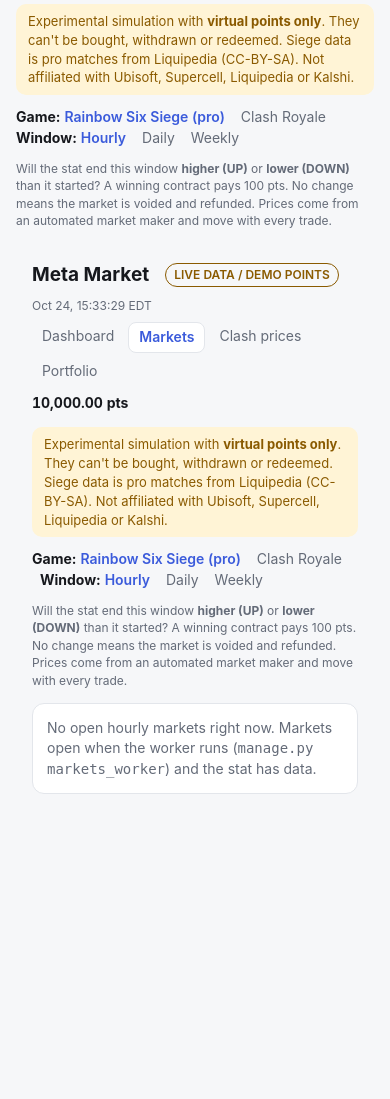
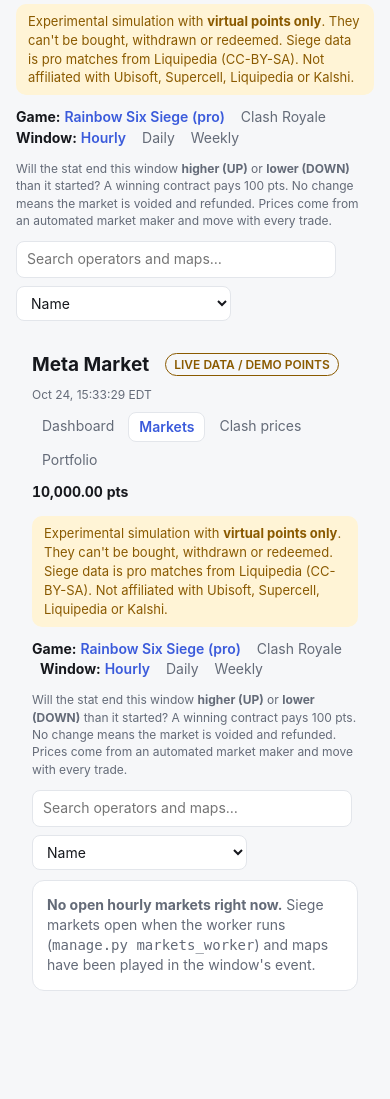
Before and after one commit to Hank1125/Trading-App, a Django app: page /markets/ in a window 390 px wide. Shown: the part 182-1281 px from the top of the page. Before the commit the page ends 976 px from the top, so only its background shows below. Run offline with Django 5.2, Linux system fonts and the light colour scheme; data comes from the database, SQL or seed files in the repository; data that the repository does not hold is empty; some libraries are stand-ins or nearby versions.

Commit message:
Polish market pages: search/sort, states, mobile, and batched tiles
- Market list: search box and sort menu (name, stat value, biggest
  move, UP price, most traders) outside the live grid, re-applied after
  each 3 s htmx refresh. Tiles carry the data they sort on.
- States: game-specific empty messages (Clash markets open after the
  :05 snapshot), a stale banner on the Clash list when prices are >2h
  old, and an empty row for the portfolio ledger.
- Trade forms disable their buttons and show "Getting a quote" /
  "Placing trade" while a request is in flight.
- Mobile: tables scroll sideways inside their panels, single-column
  grid and tighter cells under 600px.
- Speed: with all 123 Clash markets open, the list ran 4 queries per
  tile (493, ~0.45-0.87 s). _cards batches the clock lookup, the
  people-per-side counts and the Clash prices: 5 queries, ~75 ms page.
  services.py and providers.py are unchanged.

Tests: batched tiles equal per-tile lookups (Clash incl. a card with
no snapshot, Siege, real positions); list query count does not grow
with tiles; toolbar/data attributes, Clash empty+stale messages, and
disabled-while-submitting forms. Django 98/98, Siege 72/72.

Co-Authored-By: Claude Opus 5.5 <noreply@anthropic.com>

```diff
--- a/markets/templates/markets/_detail_live.html
+++ b/markets/templates/markets/_detail_live.html
@@ -37,7 +37,7 @@
 <div class="panel">Your position: <strong>{{ position.up_contracts }}</strong> UP, <strong>{{ position.down_contracts }}</strong> DOWN · net cost {{ position.net_cost_units|pts }} pts</div>
 {% endif %}
 {% if trades %}
-<div class="panel"><table><tr><th class="l">Time ({% now "T" %})</th><th class="l">Trade</th><th>Contracts</th><th>Points</th><th>UP price after</th></tr>
+<div class="panel scroll"><table><tr><th class="l">Time ({% now "T" %})</th><th class="l">Trade</th><th>Contracts</th><th>Points</th><th>UP price after</th></tr>
 {% for t in trades %}<tr><td class="l">{{ t.created_at|date:"M j H:i:s" }}</td><td class="l">{{ t.action }} {{ t.side|upper }}</td><td>{{ t.contracts }}</td><td>{{ t.units|pts }}</td><td>{{ t.up_price_after }}</td></tr>{% endfor %}
 </table></div>
 {% endif %}
--- a/markets/templates/markets/_market_grid.html
+++ b/markets/templates/markets/_market_grid.html
@@ -2,7 +2,9 @@
 {% if cards %}
 <div class="grid">
 {% for c in cards %}
-  <a class="tile" href="{% url 'markets:detail' c.m.pk %}">
+  <a class="tile" href="{% url 'markets:detail' c.m.pk %}" data-name="{{ c.m.subject|lower }}"
+     data-value="{{ c.cur_pct|default_if_none:c.start_pct|floatformat:'4u' }}" data-move="{{ c.change_pp|default_if_none:0|floatformat:'4u' }}"
+     data-up="{{ c.up_price }}" data-people="{{ c.sides.up_people|add:c.sides.down_people }}">
     <div class="t subject">
       {% if c.icon %}<img class="icon" src="{{ c.icon }}" alt="" loading="lazy" width="36" height="43">{% else %}<span class="initial" aria-hidden="true">{{ c.m.subject|slice:":1" }}</span>{% endif %}
       <span>{{ c.m.subject }} <span class="muted small">{{ c.m.get_stat_kind_display|default:c.m.stat_kind }}</span></span>
@@ -23,11 +25,18 @@
 {% endfor %}
 </div>
 {% else %}
-<p class="panel muted">No open {{ window }} markets right now. Markets open when the worker runs (<code>manage.py markets_worker</code>) and the stat has data.</p>
+<div class="panel muted">
+  <strong>No open {{ window }} markets right now.</strong>
+  {% if game == 'clash_royale' %}
+    Clash markets open a few minutes past each hour, once that hour's price snapshot is written (<code>cr_hourly</code>, run by cron at :05){% if window != 'hourly' %}. Daily and weekly markets need the snapshot at 00:00 (and Monday 00:00 for weekly){% endif %}.
+  {% else %}
+    Siege markets open when the worker runs (<code>manage.py markets_worker</code>) and maps have been played in the window's event.
+  {% endif %}
+</div>
 {% endif %}
 {% if recent %}
 <h2>Recently settled</h2>
-<div class="panel"><table>
+<div class="panel scroll"><table>
 <tr><th class="l">Market</th><th>Start</th><th>End</th><th>Result</th></tr>
 {% for m in recent %}
 <tr><td class="l"><a href="{% url 'markets:detail' m.pk %}">{{ m.title }}</a></td>
--- a/markets/templates/markets/_quote.html
+++ b/markets/templates/markets/_quote.html
@@ -1,10 +1,11 @@
 {% load markets_extras %}
 {% if error %}<span class="err">{{ error }}</span>{% else %}
-<form class="trade" hx-post="{% url 'markets:trade' market.pk %}" hx-target="#quote">
+<form class="trade" hx-post="{% url 'markets:trade' market.pk %}" hx-target="#quote" hx-disabled-elt="find button">
   {% csrf_token %}
   <input type="hidden" name="side" value="{{ side }}"><input type="hidden" name="action" value="{{ action }}">
   <input type="hidden" name="contracts" value="{{ contracts }}"><input type="hidden" name="limit" value="{{ units }}">
   <input type="hidden" name="key" value="{{ key }}">
   <span>{{ action|capfirst }} <strong>{{ contracts }} {{ side|upper }}</strong> for <strong>{{ units|pts }} pts</strong>{% if action == 'buy' %} (pays {% widthratio contracts 1 100 %} pts if {{ side|upper }} wins){% endif %}.</span>
   <button class="{{ side }}">Confirm</button>
+  <span class="htmx-indicator muted small">Placing trade…</span>
 </form>{% endif %}
--- a/markets/templates/markets/base.html
+++ b/markets/templates/markets/base.html
@@ -40,7 +40,7 @@
   th { font-size:12px; color:var(--muted); } th.l, td.l { text-align:left; }
   form.trade { display:flex; flex-wrap:wrap; gap:8px; align-items:center; }
   input, select, button { font:inherit; padding:7px 10px; border-radius:8px; border:1px solid var(--border); background:var(--panel); color:var(--text); }
-  button { cursor:pointer; font-weight:600; } button.up { background:var(--up); color:#fff; border:none; } button.down { background:var(--down); color:#fff; border:none; }
+  button { cursor:pointer; font-weight:600; } button[disabled] { opacity:.55; cursor:progress; } button.up { background:var(--up); color:#fff; border:none; } button.down { background:var(--down); color:#fff; border:none; }
   .err { color:var(--down); } .ok { color:var(--up); }
   .warn { background:var(--warn-bg); color:var(--warn); padding:8px 12px; border-radius:10px; margin-bottom:12px; font-size:13px; }
   .err-banner { background:var(--down-bg); color:var(--down); }
--- a/markets/templates/markets/detail.html
+++ b/markets/templates/markets/detail.html
@@ -11,13 +11,14 @@
 </div>
 {% if card.m.status == 'open' %}
 <div class="panel">
-  <form class="trade" hx-post="{% url 'markets:quote' card.m.pk %}" hx-target="#quote">
+  <form class="trade" hx-post="{% url 'markets:quote' card.m.pk %}" hx-target="#quote" hx-disabled-elt="find button">
     {% csrf_token %}
     <select name="action" aria-label="Buy or sell"><option value="buy">Buy</option><option value="sell">Sell</option></select>
     <input name="contracts" type="number" min="1" max="10000" value="10" aria-label="Contracts" style="width:100px">
     <span class="muted">contracts of</span>
     <button class="up" name="side" value="up">UP</button>
     <button class="down" name="side" value="down">DOWN</button>
+    <span class="htmx-indicator muted small">Getting a quote…</span>
   </form>
   <div id="quote" style="margin-top:10px"></div>
 </div>
--- a/markets/templates/markets/list.html
+++ b/markets/templates/markets/list.html
@@ -10,7 +10,46 @@
   <a href="?game={{ game }}&window=weekly" class="{% if window == 'weekly' %}on{% endif %}">Weekly</a>
 </div>
 <p class="muted small">Will the stat end this window <strong>higher (UP)</strong> or <strong>lower (DOWN)</strong> than it started? A winning contract pays 100 pts. No change means the market is voided and refunded. Prices come from an automated market maker and move with every trade.</p>
-<div hx-get="?game={{ game }}&window={{ window }}" hx-trigger="every 3s" hx-swap="innerHTML">
+{% if cr_stale_since %}<p class="warn">Stale: the latest Clash prices are for {{ cr_stale_since|date:"M j, H:i T" }}, more than 2 hours ago, so no new markets will open until the hourly job runs again.</p>{% endif %}
+<div class="toolbar">
+  <input id="q" type="search" placeholder="Search {% if game == 'clash_royale' %}cards{% else %}operators and maps{% endif %}…" autocomplete="off" aria-label="Search markets">
+  <select id="sort" aria-label="Sort markets">
+    <option value="name">Name</option>
+    <option value="value">{% if game == 'clash_royale' %}Card price{% else %}Stat value{% endif %} (high → low)</option>
+    <option value="move">Biggest move this window</option>
+    <option value="up">UP price (high → low)</option>
+    <option value="people">Most traders</option>
+  </select>
+  <span id="shown" class="muted small"></span>
+</div>
+<div id="live" hx-get="?game={{ game }}&window={{ window }}" hx-trigger="every 3s" hx-swap="innerHTML">
   {% include "markets/_market_grid.html" %}
 </div>
+<script>
+  // Search and sort tiles in the browser; re-applied after each 3 s htmx refresh so they stick.
+  (() => {
+    const q = document.getElementById('q'), sort = document.getElementById('sort'), shown = document.getElementById('shown');
+    const num = (el, k) => parseFloat(el.dataset[k]) || 0;
+    const keys = {
+      name: (a, b) => a.dataset.name.localeCompare(b.dataset.name),
+      value: (a, b) => num(b, 'value') - num(a, 'value'),
+      move: (a, b) => Math.abs(num(b, 'move')) - Math.abs(num(a, 'move')),
+      up: (a, b) => num(b, 'up') - num(a, 'up'),
+      people: (a, b) => num(b, 'people') - num(a, 'people'),
+    };
+    function apply() {
+      const grid = document.querySelector('#live .grid');
+      if (!grid) { shown.textContent = ''; return; }
+      const tiles = [...grid.children], term = q.value.trim().toLowerCase();
+      tiles.sort(keys[sort.value]).forEach(t => grid.appendChild(t));
+      let n = 0;
+      tiles.forEach(t => { t.hidden = !!term && !t.dataset.name.includes(term); n += !t.hidden; });
+      shown.textContent = term ? `${n} of ${tiles.length}` : `${tiles.length} markets`;
+    }
+    q.addEventListener('input', apply);
+    sort.addEventListener('change', apply);
+    document.body.addEventListener('htmx:afterSwap', e => { if (e.detail.target.id === 'live') apply(); });
+    apply();
+  })();
+</script>
 {% endblock %}
--- a/markets/views.py
+++ b/markets/views.py
@@ -1,11 +1,13 @@
 import uuid
+from fractions import Fraction
 
+from django.db.models import Count, Q
 from django.http import Http404, HttpResponseBadRequest
 from django.shortcuts import get_object_or_404, render
 from django.views.decorators.http import require_POST
 
-from clashroyale.models import Card, Source
-from clashroyale.views import price_summary
+from clashroyale.models import Card, CardMetricSnapshot, Source
+from clashroyale.views import price_summary, stale_since
 from markets import chart, clock, lmsr, providers, services
 from markets.models import Account, Market, Position, Trade
 
@@ -17,14 +19,21 @@ def _account(request) -> Account:
     return services.demo_account(request.session.session_key, clock.real_now())
 
 
-def _card(m: Market, now) -> dict:
-    """Everything a market tile shows: prices, live stat vs start, countdown, people on each side."""
+_UNSET = object()
+
+
+def _card(m: Market, now, mode=None, cur=_UNSET, sides=None) -> dict:
+    """Everything a market tile shows: prices, live stat vs start, countdown, people on each side.
+
+    mode, cur and sides can be passed in pre-fetched (see _cards); otherwise each is looked up here.
+    """
     state = services.state_of(m)
-    speed = clock.mode(m.game)['speed']
+    speed = (mode or clock.mode(m.game))['speed']
     demo_left = max(int((m.closes_at - now).total_seconds()), 0)
     real_left = demo_left / speed
     start_pct = 100 * m.start_numerator / m.start_denominator
-    cur = providers.value_at(m.game, m.stat_kind, m.subject, m.scope, min(now, m.closes_at))
+    if cur is _UNSET:
+        cur = providers.value_at(m.game, m.stat_kind, m.subject, m.scope, min(now, m.closes_at))
     cur_pct = cur.percent if cur else None
     return {
         'm': m,
@@ -39,9 +48,56 @@ def _card(m: Market, now) -> dict:
         'real_seconds_left': real_left,
         'deadline_ms': int((clock.real_now().timestamp() + real_left) * 1000),
         'speed': speed,
-        'sides': services.sides_summary(m),
+        'sides': sides if sides is not None else services.sides_summary(m),
         'unit': '' if m.stat_kind == 'card_price' else '%',
     }
+
+
+def _clash_prices_by(markets: list[Market], now) -> dict:
+    """providers.value_at for many open Clash card-price markets in one query per source.
+
+    Same rule as the provider: the card's latest snapshot with window_end <= as_of (here `now`, since every
+    market passed is still open). Keyed by (source, card name).
+    """
+    wanted = [m for m in markets if m.game == 'clash_royale' and m.stat_kind == 'card_price' and m.closes_at > now]
+    out = {}
+    for source in {m.scope.get('source', 'live') for m in wanted}:
+        names = [m.subject for m in wanted if m.scope.get('source', 'live') == source]
+        snaps = (
+            CardMetricSnapshot.objects.filter(card__name__in=names, source=source, window_end__lte=now)
+            .order_by('card__name', '-window_end', '-id')
+            .distinct('card__name')
+            .select_related('card')
+        )
+        for snap in snaps:
+            f = Fraction(snap.price)
+            evidence = {'card_metric_snapshot_id': snap.pk, 'price': str(snap.price), 'as_of': snap.window_end.isoformat()}
+            out[(source, snap.card.name)] = providers.StatPoint(f.numerator, f.denominator, evidence)
+    return out
+
+
+def _cards(markets, now) -> list[dict]:
+    """_card for a list of markets with the per-tile lookups batched: clock per game, people per side, Clash prices."""
+    markets = list(markets)
+    if not markets:
+        return []
+    modes = {game: clock.mode(game) for game in {m.game for m in markets}}
+    people = {
+        row['market_id']: row
+        for row in Position.objects.filter(market__in=markets)
+        .values('market_id')
+        .annotate(up=Count('id', filter=Q(up_contracts__gt=0)), down=Count('id', filter=Q(down_contracts__gt=0)))
+    }
+    prices = _clash_prices_by(markets, now)
+    cards = []
+    for m in markets:
+        p = people.get(m.pk, {})
+        sides = {'up_people': p.get('up', 0), 'down_people': p.get('down', 0),
+                 'up_contracts': int(m.q_up), 'down_contracts': int(m.q_down)}  # fmt: skip
+        key = (m.scope.get('source', 'live'), m.subject)
+        batched = m.game == 'clash_royale' and m.stat_kind == 'card_price' and m.closes_at > now
+        cards.append(_card(m, now, mode=modes[m.game], sides=sides, cur=prices.get(key) if batched else _UNSET))
+    return _with_icons(cards)
 
 
 def _with_icons(cards: list[dict]) -> list[dict]:
@@ -79,7 +135,7 @@ def dashboard(request):
 
     siege_now = clock.now('siege')
     siege_open = _open_markets('siege', siege_now)
-    siege_cards = [_card(m, siege_now) for m in siege_open.filter(window='hourly')]
+    siege_cards = _cards(siege_open.filter(window='hourly'), siege_now)
     siege_movers = sorted(
         (c for c in siege_cards if c['change_pp']), key=lambda c: abs(c['change_pp']), reverse=True
     )[:5]
@@ -111,10 +167,11 @@ def market_list(request):
     ctx.update(
         window=window,
         game=game,
-        cards=_with_icons([_card(m, now) for m in markets.order_by('stat_kind', 'subject')]),
+        cards=_cards(markets.order_by('stat_kind', 'subject'), now),
         recent=Market.objects.filter(game=game, window=window, status__in=['settled', 'void'])
         .select_related('settlement')
         .order_by('-closes_at')[:8],
+        cr_stale_since=stale_since(Source.LIVE) if game == 'clash_royale' else None,
     )
     template = 'markets/_market_grid.html' if request.headers.get('HX-Request') else 'markets/list.html'
     return render(request, template, ctx)
```
Also changed, not shown: clashroyale/views.py (+8 -0 lines), markets/templates/markets/portfolio.html (+4 -3 lines), markets/tests/test_ui.py (+83 -0 lines).
